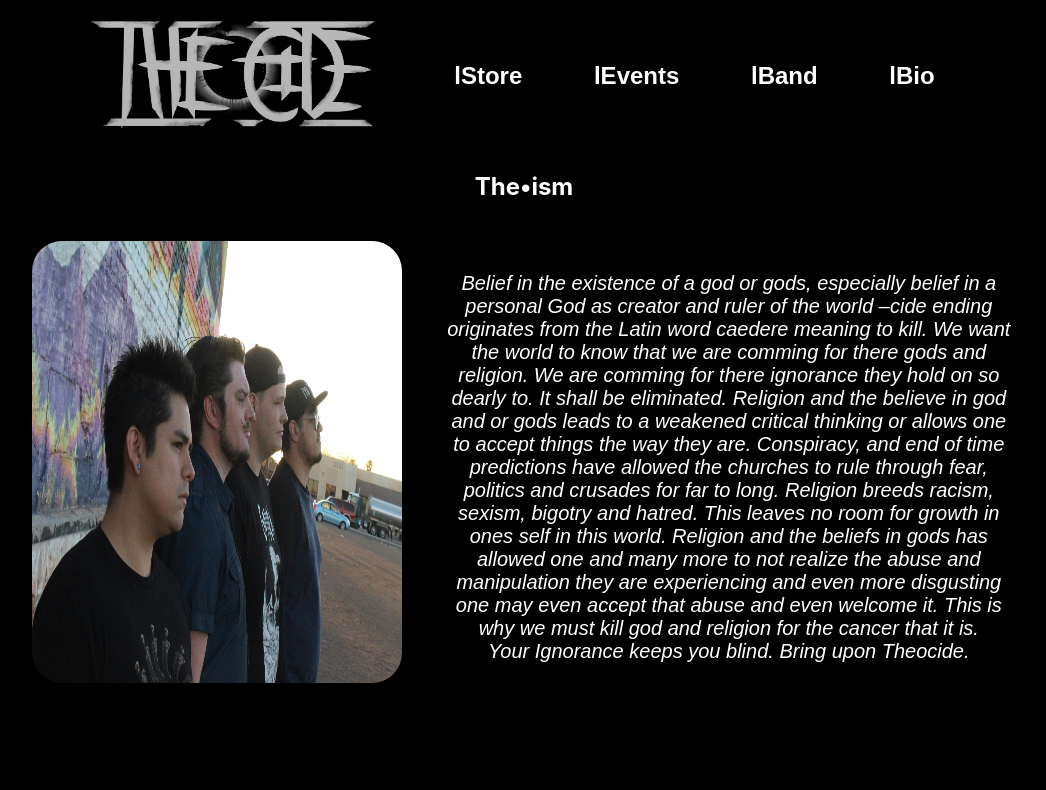
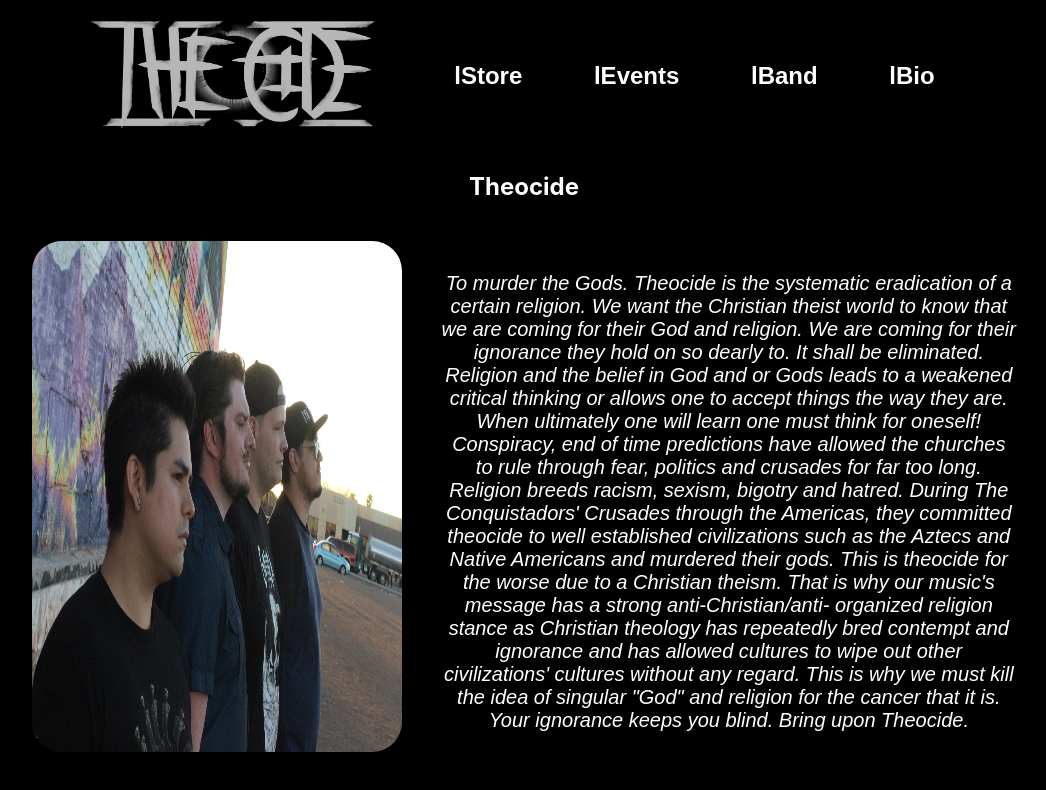
Before and after one commit to JesusFernandoRios/theocide, a Next.js app: page /Bio in a window 1280 px wide. Shown: the top 790 px of the page, without its empty margins (116-1162 px from the left). Built offline with nearby package versions, Linux system fonts and the light colour scheme.

Commit message:
updated navbar added store link

```diff
--- a/components/HomeBar.js
+++ b/components/HomeBar.js
@@ -19,10 +19,11 @@ function HomeBar() {
                 <div className={styles.line}></div>
             </div>
             <ul className={isActive ? styles.open : styles.navRoutes}>
+                <li><Link href="/">Home</Link></li>
                 <li><Link href="/Events">Events</Link></li>
                 <li><Link href="/Band">Band</Link></li>
                 <li><Link href="/Bio">Bio</Link></li>
-                <li><Link href="/Store">Store</Link></li>
+                <li><a href="https://www.facebook.com/theocide/shop?rid=294842914636307&rt=6&referral_code=page_shop_card" target="_blank">Store</a></li>
             </ul>
         </nav>
     )
--- a/pages/Bio.js
+++ b/pages/Bio.js
@@ -8,21 +8,29 @@ function Bio() {
 
             <NavBar/>
 
-            <h1>The•ism</h1>
+            <h1>Theocide</h1>
 
             <div className={styles.content}>
 
                 <img src="/groupPicture1.jpg" alt="Group Picture"/>
 
                 <p>
-                    Belief in the existence of a god or gods, especially belief in a personal God as creator and ruler of the world
-                    –cide ending originates from the Latin word caedere meaning to kill.
-                    We want the world to know that we are comming for there gods and religion. We are comming for there ignorance they hold on so dearly to. It shall be eliminated.
-                    Religion and the believe in god and or gods leads to a weakened critical thinking or allows one to accept things the way they are.
-                    Conspiracy, and end of time predictions have allowed the churches to rule through fear, politics and crusades for far to long. Religion breeds racism, sexism, bigotry and hatred. This leaves no room for growth in ones self in this world. Religion and the beliefs in gods has allowed one and many more to not realize the abuse and manipulation they are experiencing and even more disgusting one may even accept that abuse and even welcome it.
-                    This is why we must kill god and religion for the cancer that it is.
+
+                    To murder the Gods.
+
+                    Theocide is the systematic eradication of
+                    a certain religion.
+                    We want the Christian theist world to know that we are coming for their God and religion. We are coming for their ignorance they hold on so dearly to.
+                    It shall be eliminated. Religion and the belief in God and or Gods leads to a weakened critical thinking or allows one to accept things the way they are.
+                    When ultimately one will learn one must think for oneself! Conspiracy, end of time predictions have allowed the churches to rule through fear, politics and
+                    crusades for far too long. Religion breeds racism, sexism, bigotry and hatred.
+                    During The Conquistadors' Crusades through the Americas, they committed theocide to well established civilizations such as the Aztecs and Native Americans and
+                    murdered their gods. This is theocide for the worse due to a Christian theism. That is why our music's message has a strong anti-Christian/anti- organized religion
+                    stance as Christian theology has repeatedly bred contempt and ignorance and has allowed cultures to wipe out other civilizations' cultures without any regard.
+                    This is why we must kill the idea of singular "God" and religion for the cancer that it is.
                     <br/>
-                    Your Ignorance keeps you blind. Bring upon Theocide.
+                    Your ignorance keeps you blind. Bring upon Theocide.
+
 
                 </p>
 
```
